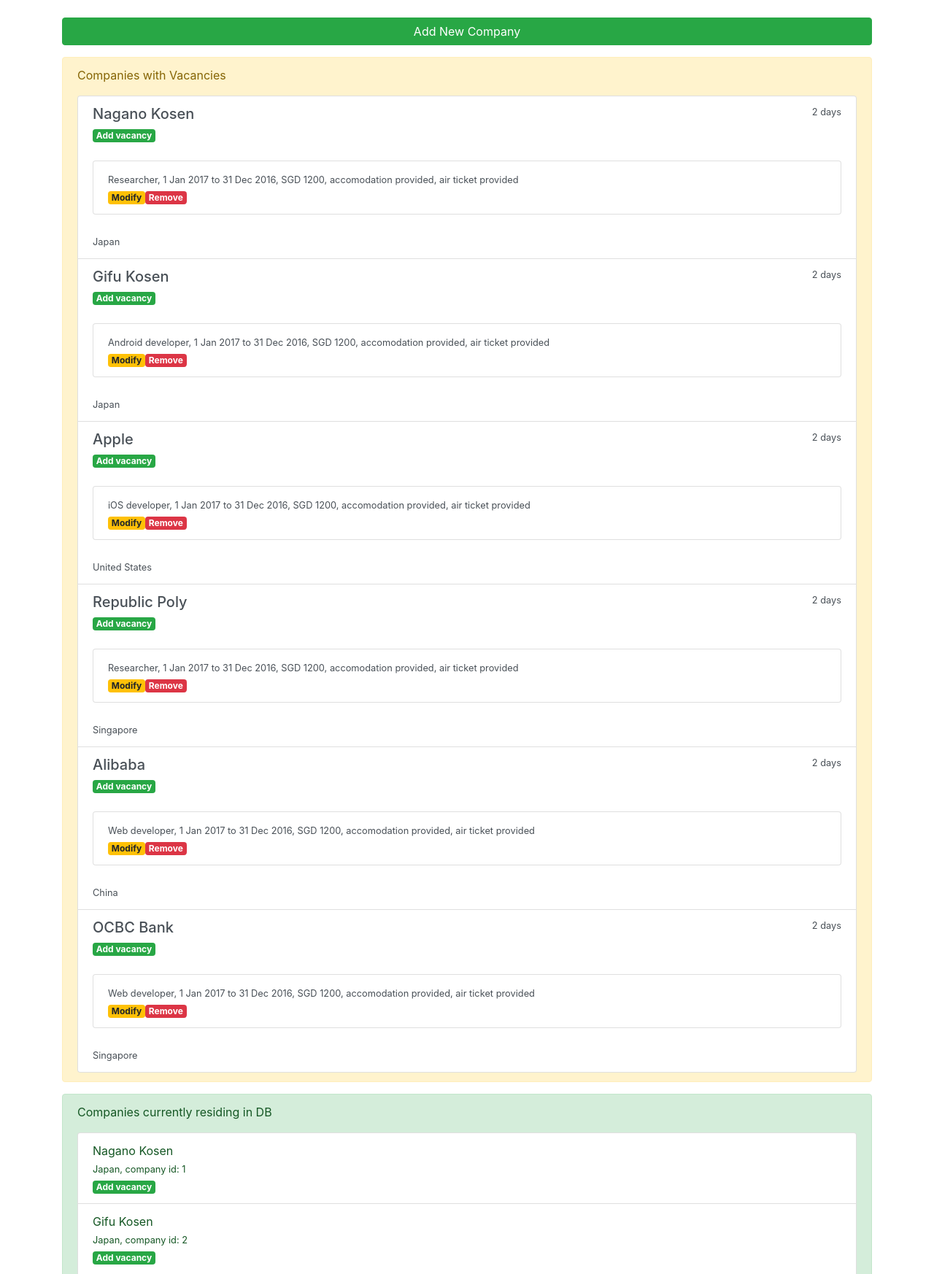
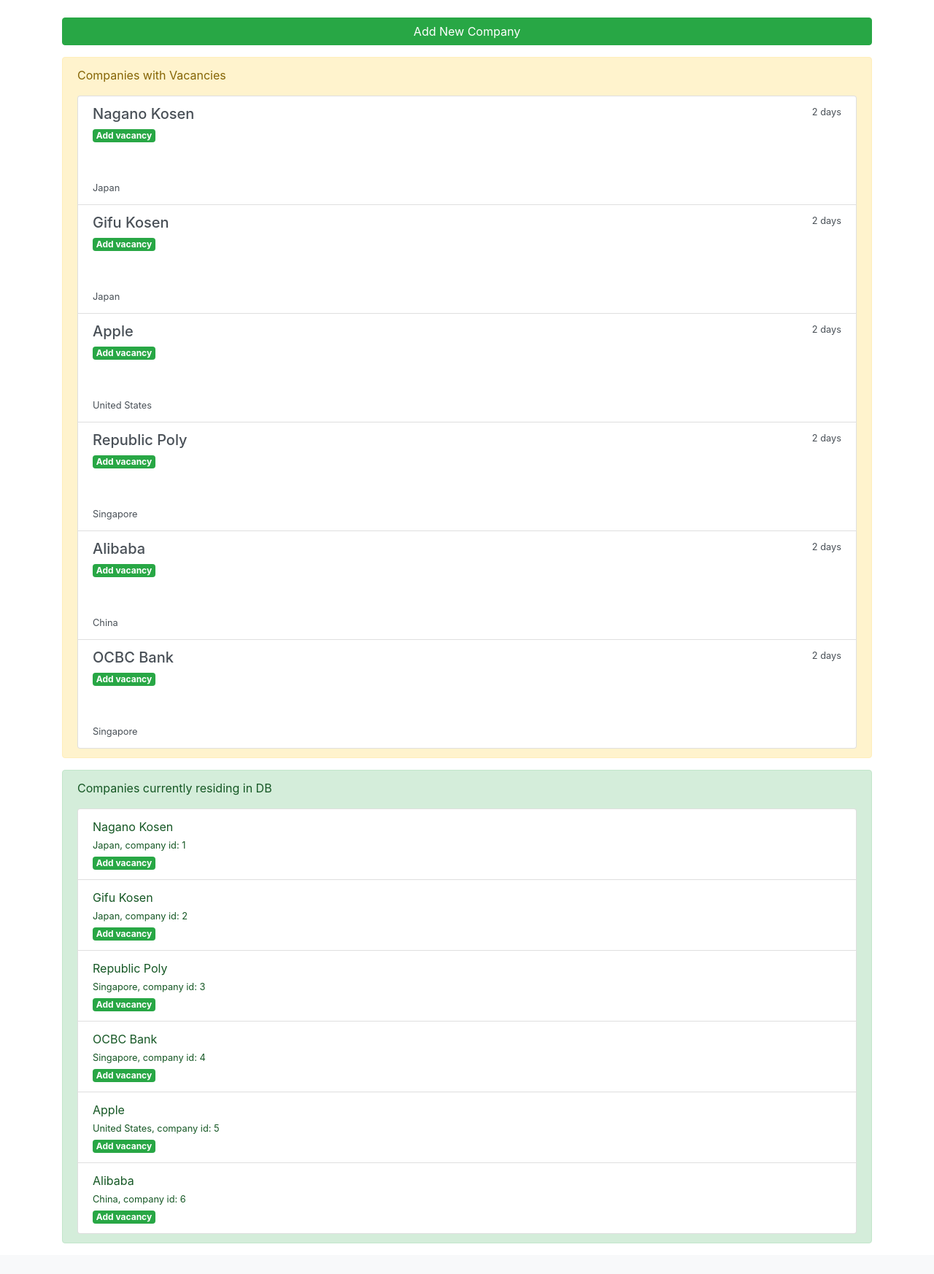
Before and after one commit to 15017206/iprep, a PHP site: page /iprep/graceyap_dashboard_company.php in a window 1280 px wide. Shown: the part 56-1802 px from the top of the page at 73% size. After the commit the page ends 1760 px from the top, so only its background shows below. Run offline with PHP 8.4, Linux system fonts and the light colour scheme; data comes from the database, SQL or seed files in the repository; some libraries are stand-ins or nearby versions.

Commit message:
update2(glenn)

```diff
--- a/graceyap_dashboard_company.php
+++ b/graceyap_dashboard_company.php
@@ -89,26 +89,40 @@ and open the template in the editor.
                             var internship_start_date = response[i].internship_start_date;
                             var internship_end_date = response[i].internship_end_date;
                             var allowance_currency = response[i].allowance_currency;
+                            var company_mthly_allowance = response[i].company_mthly_allowance;
                             var job_role = response[i].job_role;
-                    var accomodation_provided = response[i].accomodation_provided;
+                            var accomodation_provided = response[i].accomdation_provided;
                             var air_ticket_provided = response[i].air_ticket_provided;
                             var country = response[i].country;
-                    list_of_company_with_vacancies += "<li class='list-group-item list-group-item-action flex-column align-items-start'>"+
-                            "<div class='d-flex w-100 justify-content-between'>"+
-                            "<h5 class='mb-1'>"+ company_name +"</h5>"+
-                            "<small>2 days</small>"+
-                            "</div>"+
-                            "<a href='' data-toggle='modal' data-target='#modal_add_new_vacancy'><span onclick='addNewVacancy(" + company_id + ")' class='badge badge-success'>Add vacancy</span></a>"+
-                            "<br/><br/>"+
-                            "<ul id='list_of_companies_with_vacancies_small_placeholder' class='list-group'>"+
-                            "<li class='list-group-item justify-content-between align-items-center'>"+
-                            "<small>"+ job_role +", 1 Jan 2017 to 31 Dec 2016, SGD 1200, accomodation provided, air ticket provided</small>"+
-                            "<br/><a href=''><span class='badge badge-warning'>Modify</span></a>"+
-                            "<a href=''><span class='badge badge-danger'>Remove</span></a>"+
-                            "</li>"+
-                            "</ul>"+
-                            "<br/>"+
-                            "<small>"+ country +"</small>"+
+
+                            if (accomodation_provided == 1) {
+                                accomodation_provided = "Have accomodation";
+                            } else {
+                                accomodation_provided = "Dont have accomodation";
+                            }
+                            if (air_ticket_provided == 1) {
+                                air_ticket_provided = "have air ticket";
+                            } else {
+                                air_ticket_provided = "dont have air ticket";
+                            }
+
+                            list_of_company_with_vacancies += "<li class='list-group-item list-group-item-action flex-column align-items-start'>" +
+                                    "<div class='d-flex w-100 justify-content-between'>" +
+                                    "<h5 class='mb-1'>" + company_name + "</h5>" +
+                                    "<small>2 days</small>" +
+                                    "</div>" +
+                                    "<a href='' data-toggle='modal' data-target='#modal_add_new_vacancy'><span onclick='addNewVacancy(" + company_id + ")' class='badge badge-success'>Add vacancy</span></a>" +
+                                    "<br/><br/>" +
+                                    "<ul id='list_of_companies_with_vacancies_small_placeholder' class='list-group'>" +
+                                    // Need another for loop to loop various vacancies here
+//                                    "<li class='list-group-item justify-content-between align-items-center'>" +
+//                                    "<small>" + job_role + ", " + internship_start_date + " to " + internship_end_date + ", " + allowance_currency + company_mthly_allowance + "<br/> " + accomodation_provided + ", " + air_ticket_provided + "</small>" +
+//                                    "<br/><a href=''><span class='badge badge-warning'>Modify vacancy</span></a>" + "&nbsp;" +
+//                                    "<a href=''><span class='badge badge-danger'>Remove vacancy</span></a>" +
+//                                    "</li>" +
+                                    "</ul>" +
+                                    "<br/>" +
+                                    "<small>" + country + "</small>" +
                                     "</li>";
                         }
                         $("#list_of_companies_with_vacancies_big_placeholder").html(list_of_company_with_vacancies);
```
Also changed, not shown: webservices/getVacanciesTryout.php (added, +16 -0 lines). Lines whose indentation alone changed are shown as unchanged.
